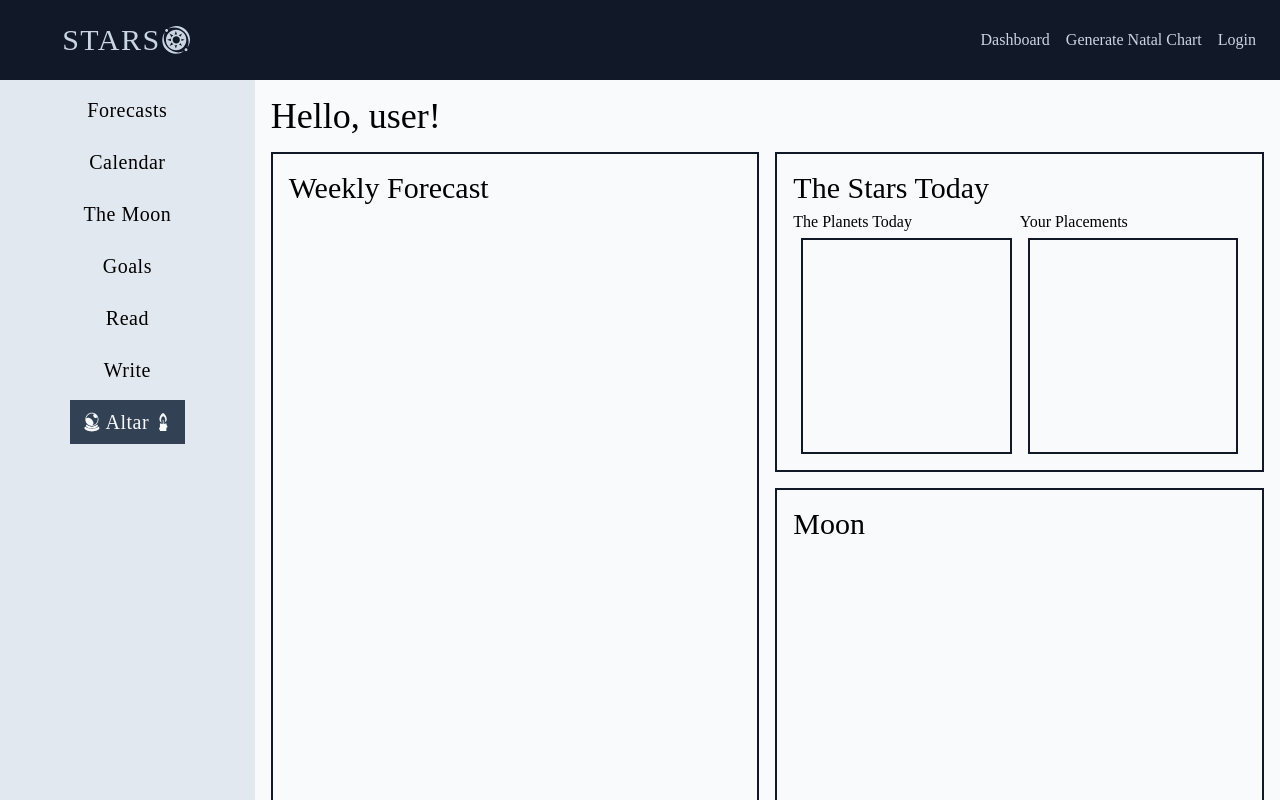
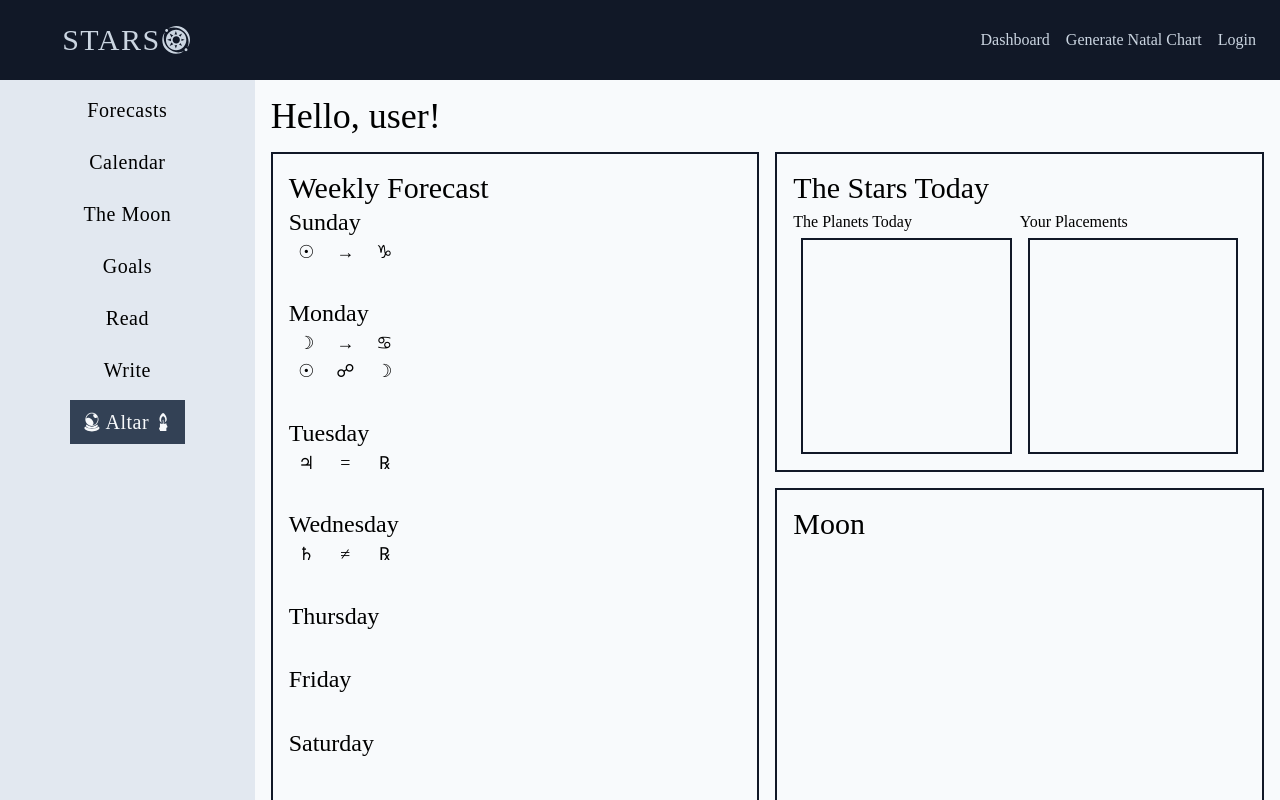
Before and after one commit to allanlalangan/stars, a React (Create React App) app: page /dashboard in a window 1280 px wide. Built offline with nearby package versions, Linux system fonts and the light colour scheme; no server answers.

Commit message:
add template dashboard components with dum code

```diff
--- a/src/pages/dashboard.js
+++ b/src/pages/dashboard.js
@@ -8,8 +8,97 @@ const DashboardPage = () => {
         <article className='w-full overflow-scroll p-4'>
           <h2 className='mb-4'>Hello, user!</h2>
           <ul className='grid grid-cols-12 gap-4'>
-            <li className='col-span-6 row-span-2 min-h-[20rem] border-2 border-gray-900 p-4'>
+            <li className='col-span-6 row-span-2 flex min-h-[20rem] flex-col border-2 border-gray-900 p-4'>
               <h3>Weekly Forecast</h3>
+              <ul className='grid h-full'>
+                <li className=''>
+                  <h4>Sunday</h4>
+                  <ul>
+                    <li className='flex w-1/4 justify-evenly text-lg'>
+                      <span className='flex w-1/3 items-center justify-center'>
+                        ☉
+                      </span>
+                      <span className='mx-1 flex w-1/3 items-center justify-center'>
+                        →
+                      </span>
+                      <span className='flex w-1/3 items-center justify-center'>
+                        ♑︎
+                      </span>
+                    </li>
+                  </ul>
+                </li>
+                <li className=''>
+                  <h4>Monday</h4>
+                  <ul>
+                    <li className='flex w-1/4 justify-evenly text-lg'>
+                      <span className='flex w-1/3 items-center justify-center'>
+                        ☽
+                      </span>
+                      <span className='mx-1 flex w-1/3 items-center justify-center'>
+                        →
+                      </span>
+                      <span className='flex w-1/3 items-center justify-center'>
+                        ♋︎
+                      </span>
+                    </li>
+                    <li className='flex w-1/4 justify-evenly text-lg'>
+                      <span className='flex w-1/3 items-center justify-center'>
+                        ☉
+                      </span>
+                      <span className='mx-1 flex w-1/3 items-center justify-center'>
+                        ☍
+                      </span>
+                      <span className='flex w-1/3 items-center justify-center'>
+                        ☽
+                      </span>
+                    </li>
+                  </ul>
+                </li>
+                <li className=''>
+                  <h4>Tuesday</h4>
+                  <ul>
+                    <li className='flex w-1/4 justify-evenly text-lg'>
+                      <span className='flex w-1/3 items-center justify-center'>
+                        ♃
+                      </span>
+                      <span className='mx-1 flex w-1/3 items-center justify-center'>
+                        =
+                      </span>
+                      <span className='flex w-1/3 items-center justify-center'>
+                        ℞
+                      </span>
+                    </li>
+                  </ul>
+                </li>
+                <li className=''>
+                  <h4>Wednesday</h4>
+                  <ul>
+                    <li className='flex w-1/4 justify-evenly text-lg'>
+                      <span className='flex w-1/3 items-center justify-center'>
+                        ♄
+                      </span>
+                      <span className='mx-1 flex w-1/3 items-center justify-center'>
+                        ≠
+                      </span>
+                      <span className='flex w-1/3 items-center justify-center'>
+                        ℞
+                      </span>
+                    </li>
+                  </ul>
+                </li>
+                <li className=''>
+                  <h4>Thursday</h4>
+                  <ul></ul>
+                </li>
+                <li className=''>
+                  <h4>Friday</h4>
+                  <ul></ul>
+                </li>
+                <li className=''>
+                  <h4>Saturday</h4>
+                  <ul></ul>
+                </li>
+              </ul>
             </li>
             <li className='col-span-6 flex min-h-[20rem] flex-col border-2 border-gray-900 p-4'>
               <h3 className='h-fit'>The Stars Today</h3>
```
